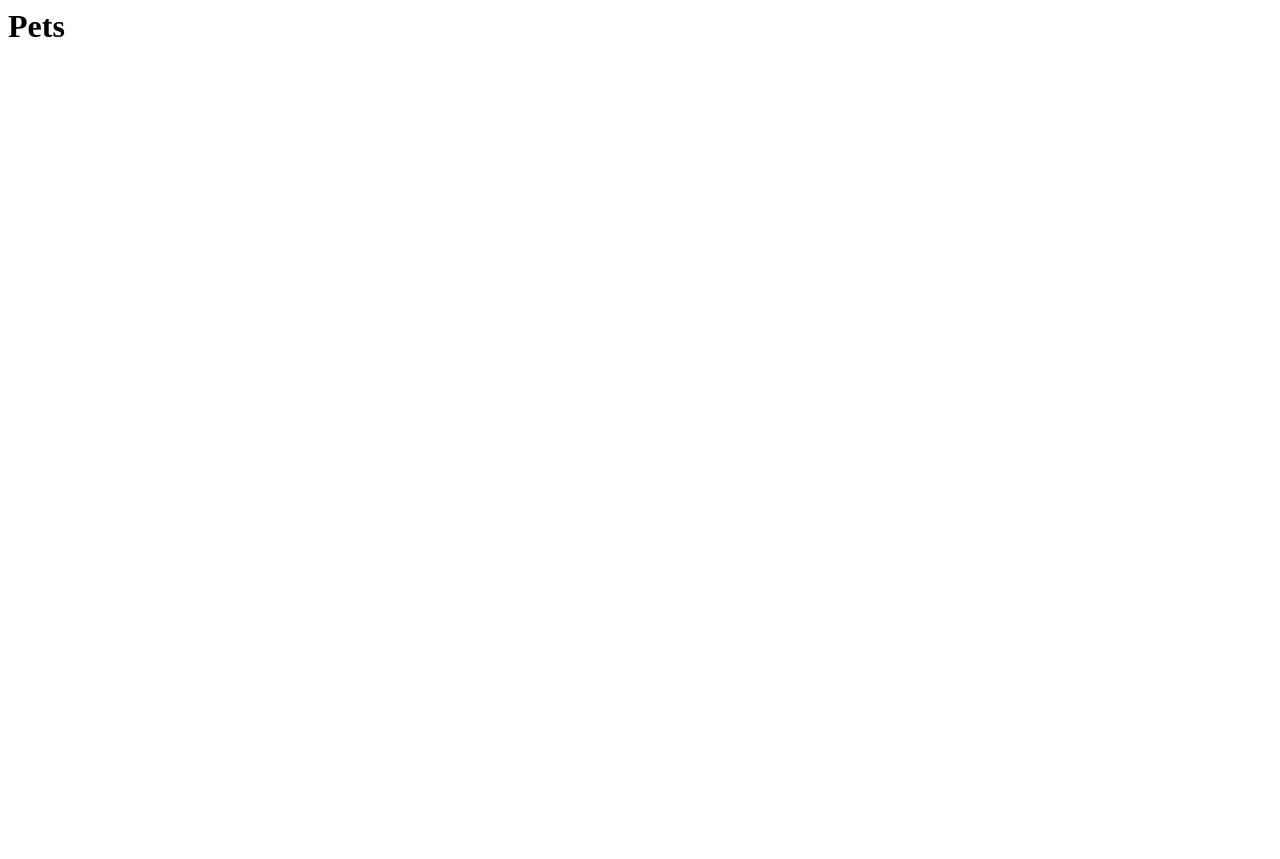
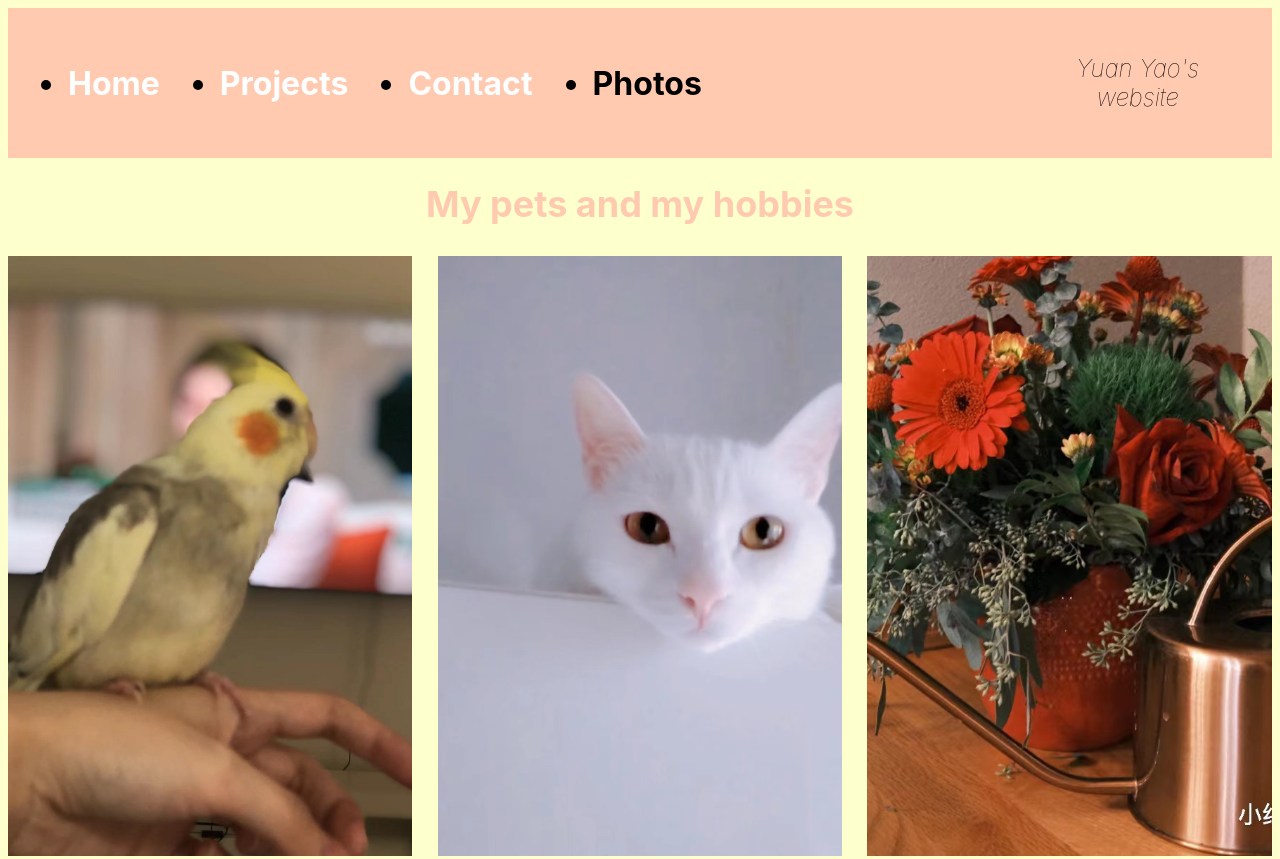
Before and after one commit to YuanYao-Ada/Project1, a plain HTML site: page photos/index.html in a window 1280 px wide. Shown: the top 859 px of the page. Before the commit the page ends 800 px from the top, so only its background shows below. Drawn offline with Linux system fonts and the light colour scheme.

Commit message:
Update navbar

```diff
--- a/css/common.css
+++ b/css/common.css
@@ -3,16 +3,6 @@ body {
 	font-family: -apple-system, BlinkMacSystemFont, 'Segoe UI', Roboto, Oxygen, Ubuntu, Cantarell, 'Open Sans',
 		'Helvetica Neue', sans-serif;
 	font-size: large;
-}
-
-a {
-	text-decoration: none;
-	color: white;
-
-	font-weight: bold;
-	margin: 0;
-	padding: 0;
-	text-align: center;
 }
 
 li {
--- a/css/navbar.css
+++ b/css/navbar.css
@@ -2,25 +2,30 @@
 	position: sticky;
 	top: 0;
 	margin: 0;
+	background-color: #ffcab0;
+	display: inline-flex;
+	justify-content: space-between;
+	width: 100%;
+	height: 150px;
 }
 
 .navbar-ul {
-	background-color: #ffcab0;
-	margin: 0;
+	display: inline-flex;
+	justify-content: left;
+	align-items: center;
+	margin-left: 30px;
 	padding: 0;
+	width: 80%;
 }
 
 .navbar-hor-list {
-	display: inline-flex;
-	justify-content: center;
-	align-items: center;
 	margin: 30px;
 	padding: 0;
 	font-size: xx-large;
 }
 
 .navbar-hor-list:hover {
-	background-color: aquamarine;
+	font-size: xxx-large;
 }
 
 a {
@@ -31,3 +36,17 @@ a {
 	padding: 0;
 	text-align: center;
 }
+
+.navbar-name {
+	display: flex;
+	text-align: center;
+	margin: auto;
+	margin-right: 30px;
+}
+
+.navbar-name > p {
+	color: black;
+	font-style: italic;
+	font-weight: lighter;
+	font-size: x-large;
+}
--- a/photos/index.html
+++ b/photos/index.html
@@ -1 +1,67 @@
-<h1> Pets </h1>
+<!DOCTYPE html>
+<html>
+
+<head>
+  <meta charset="utf-8">
+  <meta name="viewport" content="width=device-width">
+  <title>Photos</title>
+  <link rel="stylesheet" href="../css/common.css">
+  <link rel="stylesheet" href="../css/navbar.css">
+  <link rel="stylesheet" href="photos.css">
+</head>
+
+<body>
+  <div class="navbar">
+    <ul class="navbar-ul">
+      <li class="navbar-hor-list">
+        <a href="/Project1/">Home</a>
+      </li>
+      <li class="navbar-hor-list navbar-projects">
+        <a href="/Project1/projects/">Projects</a>
+      </li>
+      <li class="navbar-hor-list navbar-contact">
+        <a href="/Project1/contact/">Contact</a>
+      </li>
+      <li class="navbar-hor-list navbar-photos">
+        <a href="/Project1/photos/" class="navbar-photos">Photos</a>
+      </li>
+    </ul>
+    <div class="navbar-name">
+      <p>Yuan Yao's website</p>
+    </div>
+  </div>
+
+  <div>
+    <h1>My pets and my hobbies</h1>
+  </div>
+
+  <div id="photos" class="photos-grid">
+    <div class="photos-grid-item">
+        <img src="../images/photos1.jpg" class="photos-img">
+    </div>
+    <div class="photos-grid-item">
+      <img src="../images/photos2.jpg" class="photos-img">
+    </div>
+    <div class="photos-grid-item">
+      <img src="../images/photos3.jpg" class="photos-img">
+    </div>
+    <div class="photos-grid-item">
+      <img src="../images/photos4.jpg" class="photos-img">
+    </div>
+    <div class="photos-grid-item">
+      <img src="../images/photos5.jpg" class="photos-img">
+    </div>
+    <div class="photos-grid-item">
+      <img src="../images/photos6.jpg" class="photos-img">
+    </div>
+    <div class="photos-grid-item">
+      <img src="../images/photos7.jpg" class="photos-img">
+    </div>
+    <div class="photos-grid-item">
+      <img src="../images/photos8.jpg" class="photos-img">
+    </div>
+    <div class="photos-grid-item">
+      <img src="../images/photos9.jpg" class="photos-img">
+    </div>
+  </div>
+</html>
--- /dev/null
+++ b/photos/photos.css
@@ -0,0 +1,23 @@
+.photos-grid {
+	display: grid;
+	grid-template-columns: 32% 32% 32%;
+	grid-template-rows: 600px 600px 600px;
+	grid-gap: 2%;
+	margin-top: 30px;
+}
+
+.photos-img {
+	width: 100%;
+	height: 100%;
+	object-fit: cover;
+}
+
+h1 {
+	text-align: center;
+	font-weight: bolder;
+	color: #ffcab0;
+}
+
+.navbar-photos {
+	color: black;
+}
```
Also changed, not shown: contact/index.html (+3 -0 lines), index.html (+5 -2 lines), projects/index.html (+3 -0 lines), css/photos.css (deleted), home.css (renamed from css/home.css), images/photos1.jpg (added), images/photos2.jpg (added), images/photos3.jpg (added), images/photos4.jpg (added), images/photos5.jpg (added), images/photos6.jpg (added), images/photos7.jpg (added), images/photos8.jpg (added), images/photos9.jpg (added).
